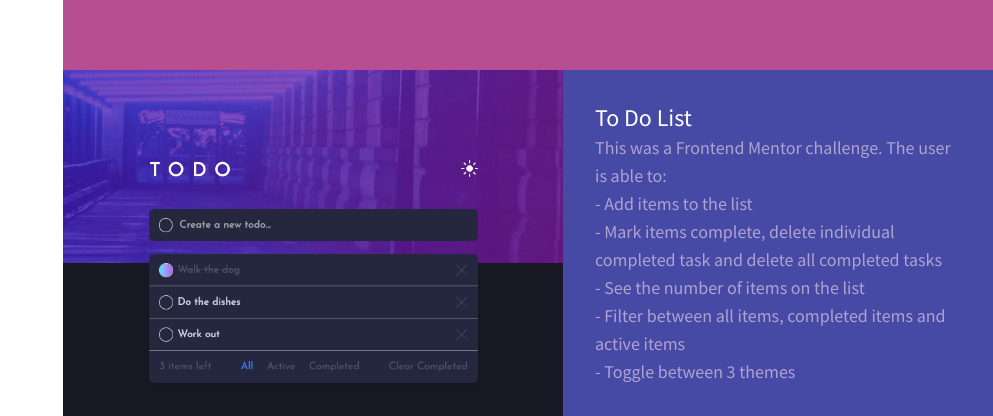
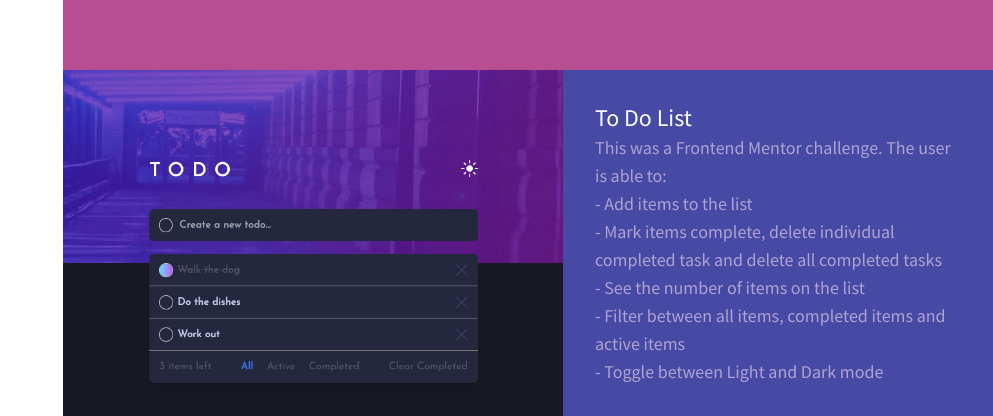
Before and after one commit to jchapar/my_portfolio, a website: page index.html in a window 1280 px wide. Shown: the part 2000-2416 px from the top of the page, without its empty margins (287-1280 px from the left). Drawn offline with Linux system fonts and the light colour scheme.

Commit message:
fixed typo

```diff
--- a/index.html
+++ b/index.html
@@ -149,7 +149,7 @@
               - Mark items complete, delete individual completed task and delete all completed tasks <br />
               - See the number of items on the list <br />
               - Filter between all items, completed items and active items <br />
-              - Toggle between 3 themes
+              - Toggle between Light and Dark mode
             </p>
             <div class="button-container md:space-x-0 md:space-y-3 lg:space-x-2">
               <a href="https://github.com/jchapar/ToDo_FEM" target="_blank" class="btn md:block lg:inline-block">Source Code</a>
```
